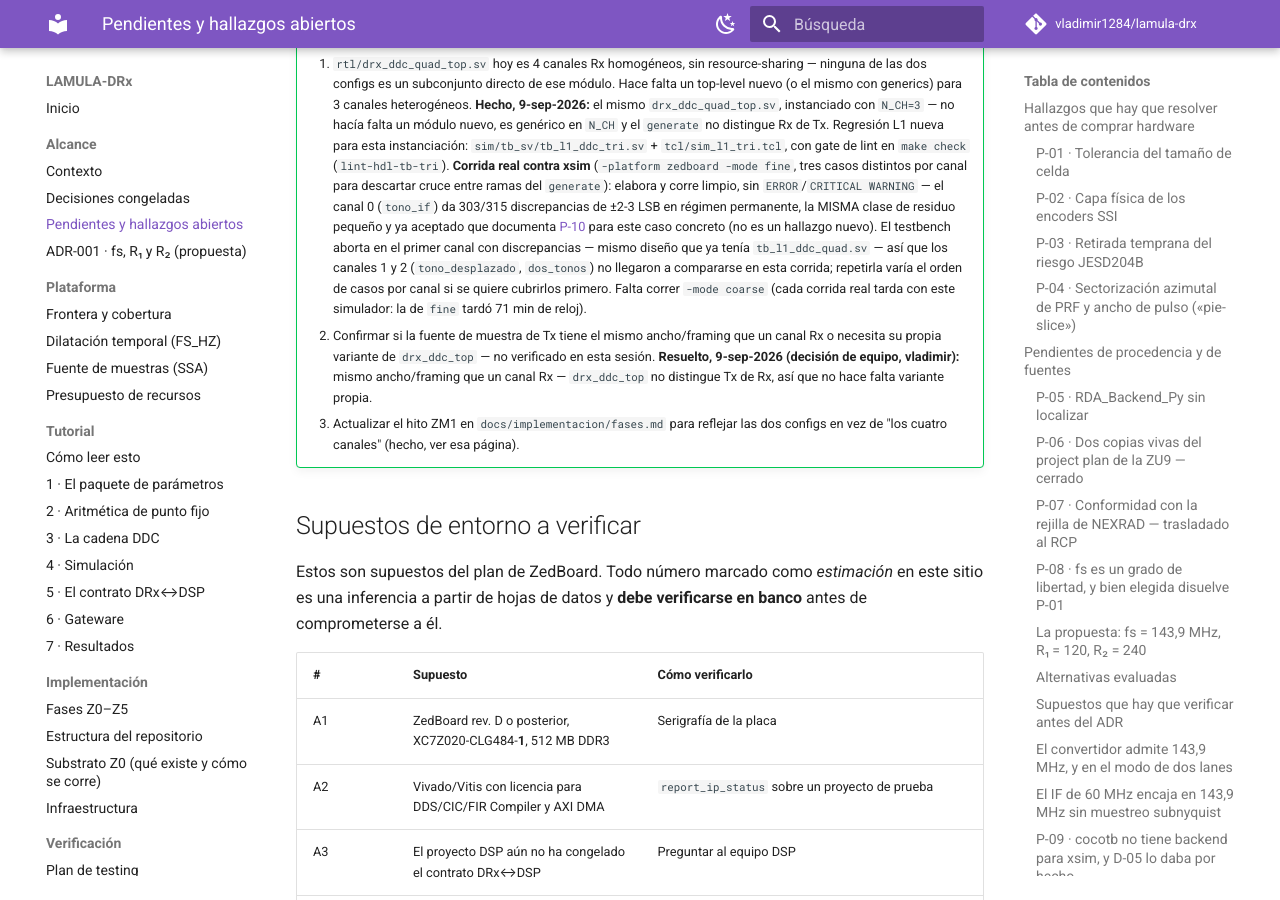
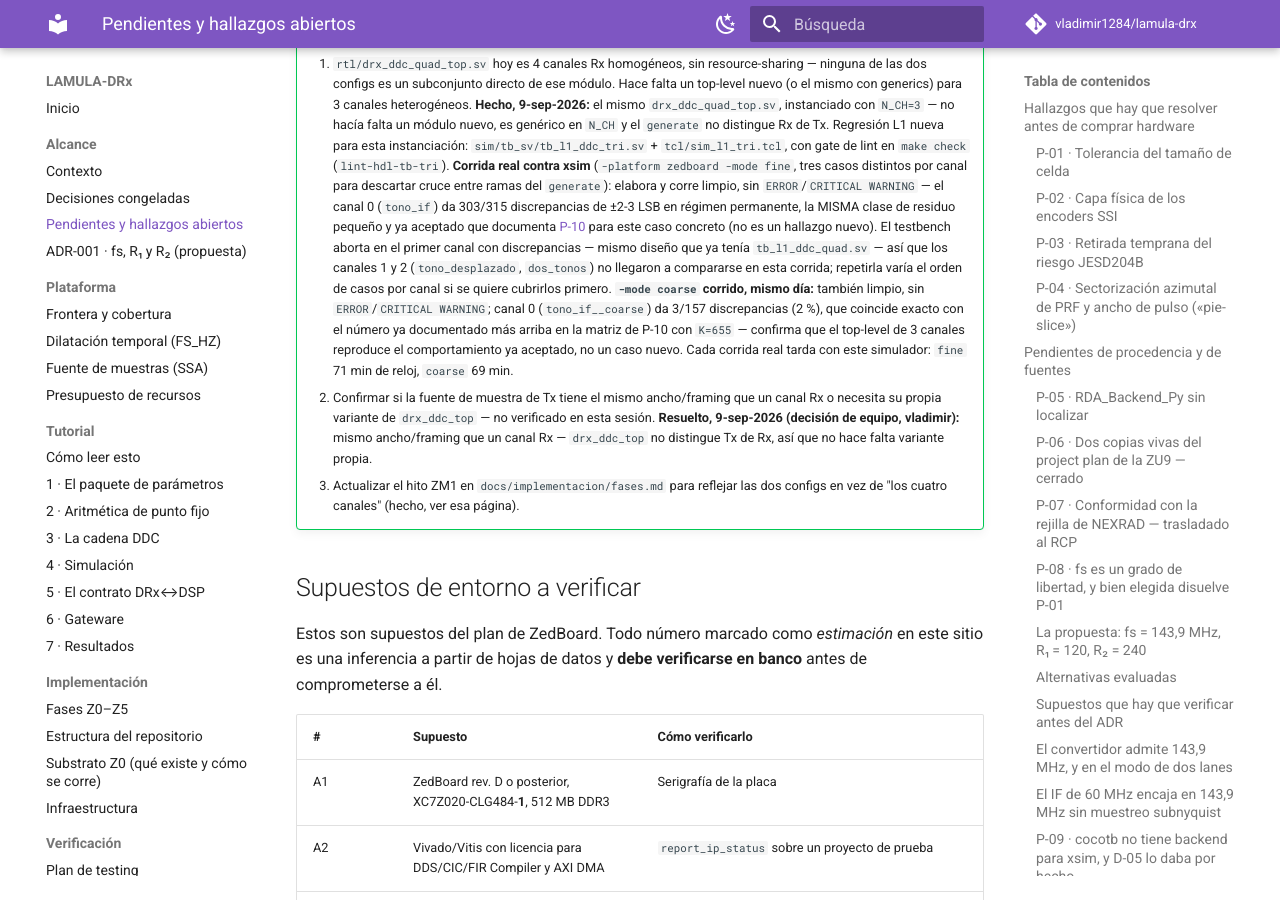
Before and after one commit to vladimir1284/lamula-drx, an MkDocs documentation site: the page built from docs/alcance/pendientes.md, in a window 1280 px wide and 900 px high, scrolled down 30475 px. Built offline with MkDocs 1.6.1 and Material for MkDocs 9.7.7, drawn with Linux system fonts in a browser that asks for light colours; comment, search, counter and statistics services are not loaded.

Commit message:
Z1: confirmar modo coarse del top-level de 3 canales contra xsim real
tcl/sim_l1_tri.tcl -mode coarse corrido de punta a punta: sin ERROR ni
CRITICAL WARNING. El residuo en canal 0 (tono_if__coarse, 3/157, 2%)
coincide exacto con el numero ya documentado en la matriz de P-10 con
K=655 -- confirma que N_CH=3 reproduce el comportamiento ya aceptado,
no un caso nuevo.

Co-Authored-By: Claude Sonnet 5 <noreply@anthropic.com>

```diff
--- a/docs/alcance/pendientes.md
+++ b/docs/alcance/pendientes.md
@@ -1334,8 +1334,11 @@ entrada de cierre de abajo: se tomó una tercera vía, ni (a) ni (b).**
        testbench aborta en el primer canal con discrepancias — mismo diseño que ya tenía
        `tb_l1_ddc_quad.sv` — así que los canales 1 y 2 (`tono_desplazado`, `dos_tonos`) no llegaron
        a compararse en esta corrida; repetirla varía el orden de casos por canal si se quiere
-       cubrirlos primero. Falta correr `-mode coarse` (cada corrida real tarda con este simulador:
-       la de `fine` tardó 71 min de reloj).
+       cubrirlos primero. **`-mode coarse` corrido, mismo día:** también limpio, sin
+       `ERROR`/`CRITICAL WARNING`; canal 0 (`tono_if__coarse`) da 3/157 discrepancias (2 %), que
+       coincide exacto con el número ya documentado más arriba en la matriz de P-10 con `K=655` —
+       confirma que el top-level de 3 canales reproduce el comportamiento ya aceptado, no un caso
+       nuevo. Cada corrida real tarda con este simulador: `fine` 71 min de reloj, `coarse` 69 min.
     2. Confirmar si la fuente de muestra de Tx tiene el mismo ancho/framing que un canal Rx o
        necesita su propia variante de `drx_ddc_top` — no verificado en esta sesión. **Resuelto,
        9-sep-2026 (decisión de equipo, vladimir):** mismo ancho/framing que un canal Rx —
```
